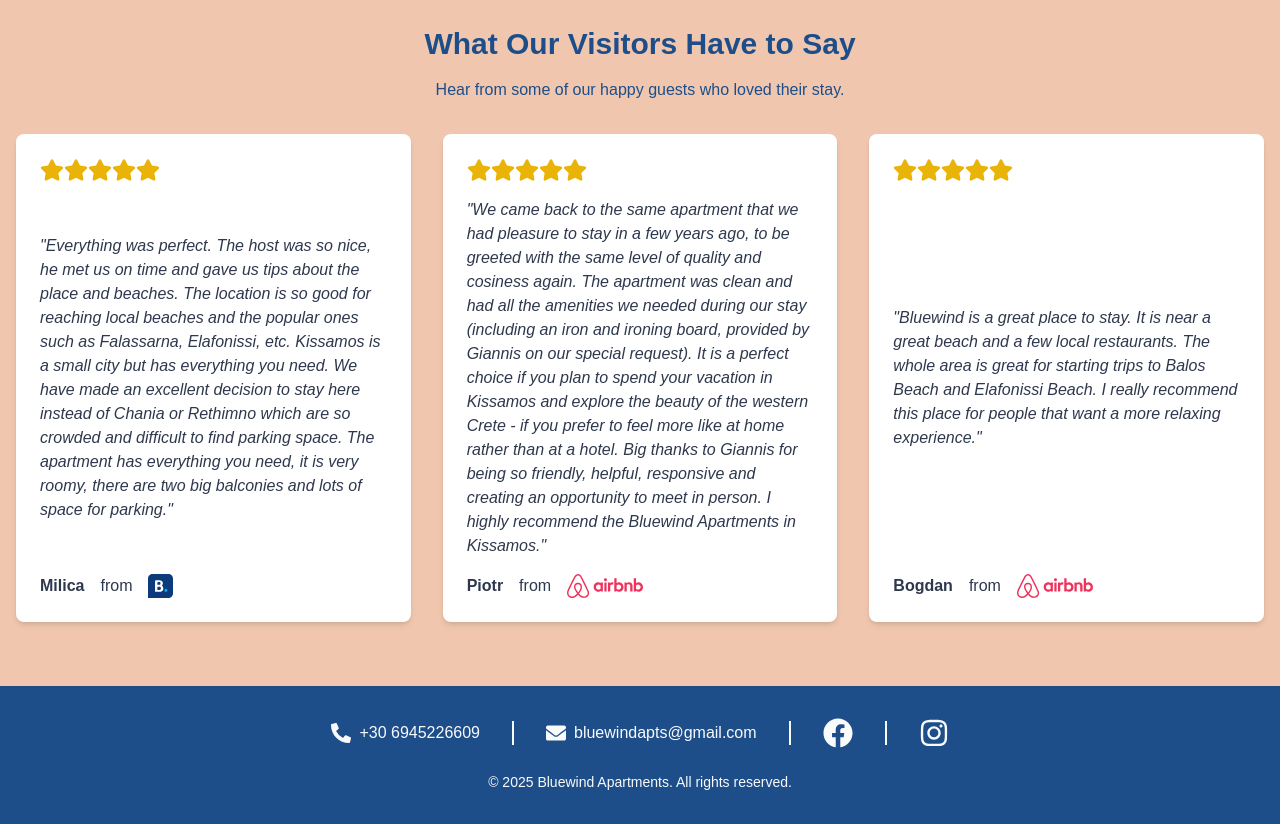
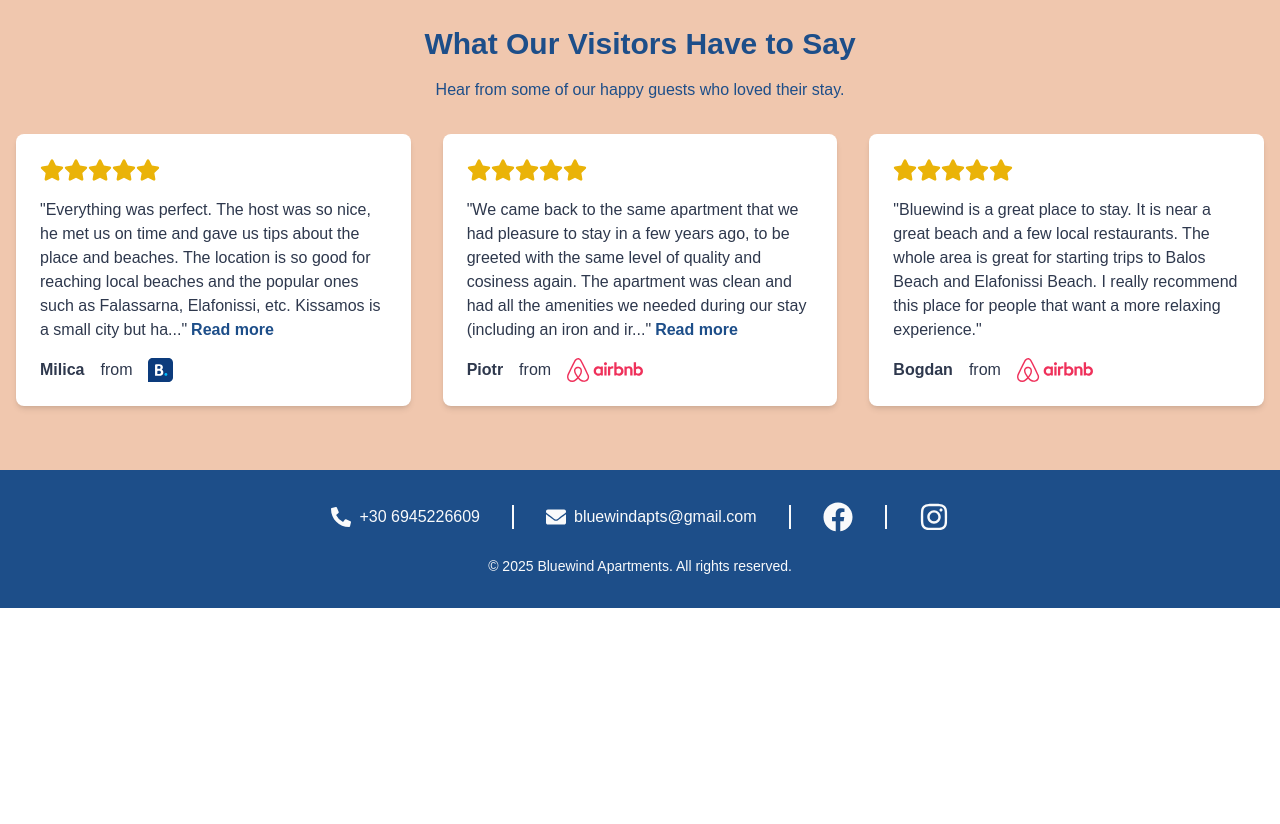
Before and after one commit to KostasTheodoro/Bluewind-apartments, a Next.js app: page / in a window 1280 px wide. Shown: the part 1860-2684 px from the top of the page. After the commit the page ends 2468 px from the top, so only its background shows below. Built offline with nearby package versions, Linux system fonts and the light colour scheme.

Commit message:
read more testimonials

```diff
--- a/src/components/Testimonials.tsx
+++ b/src/components/Testimonials.tsx
@@ -1,25 +1,35 @@
+import { useState } from "react";
 import { FaStar } from "react-icons/fa";
 import Image from "next/image";
 
+const MAX_LENGTH = 250;
+
+type Review = {
+  name: string;
+  reviewText: string;
+  source: "airbnb" | "booking";
+  rating: number;
+};
+
 const Testimonials = () => {
-  const reviews = [
+  const reviews: Review[] = [
     {
       name: "Milica",
-      review:
+      reviewText:
         "Everything was perfect. The host was so nice, he met us on time and gave us tips about the place and beaches. The location is so good for reaching local beaches and the popular ones such as Falassarna, Elafonissi, etc. Kissamos is a small city but has everything you need. We have made an excellent decision to stay here instead of Chania or Rethimno which are so crowded and difficult to find parking space. The apartment has everything you need, it is very roomy, there are two big balconies and lots of space for parking.",
       source: "booking",
       rating: 5,
     },
     {
       name: "Piotr",
-      review:
+      reviewText:
         "We came back to the same apartment that we had pleasure to stay in a few years ago, to be greeted with the same level of quality and cosiness again. The apartment was clean and had all the amenities we needed during our stay (including an iron and ironing board, provided by Giannis on our special request). It is a perfect choice if you plan to spend your vacation in Kissamos and explore the beauty of the western Crete - if you prefer to feel more like at home rather than at a hotel. Big thanks to Giannis for being so friendly, helpful, responsive and creating an opportunity to meet in person. I highly recommend the Bluewind Apartments in Kissamos.",
       source: "airbnb",
       rating: 5,
     },
     {
       name: "Bogdan",
-      review:
+      reviewText:
         "Bluewind is a great place to stay. It is near a great beach and a few local restaurants. The whole area is great for starting trips to Balos Beach and Elafonissi Beach. I really recommend this place for people that want a more relaxing experience.",
       source: "airbnb",
       rating: 5,
@@ -38,10 +48,28 @@ const Testimonials = () => {
 
         <div className="mt-8 grid grid-cols-1 md:grid-cols-3 gap-8">
           {reviews.map((review, index) => (
-            <div
-              key={index}
-              className="p-6 bg-white rounded-lg shadow-md flex flex-col h-full text-left"
-            >
+            <TestimonialCard key={index} review={review} />
+          ))}
+        </div>
+      </div>
+    </section>
+  );
+};
+
+type TestimonialCardProps = {
+  review: Review;
+};
+
+const TestimonialCard = ({ review }: TestimonialCardProps) => {
+  const [expanded, setExpanded] = useState(false);
+  const isLong = review.reviewText.length > MAX_LENGTH;
+  const displayedText =
+    expanded || !isLong
+      ? review.reviewText
+      : `${review.reviewText.substring(0, MAX_LENGTH)}...`;
+
+  return (
+    <div className="p-6 bg-white rounded-lg shadow-md flex flex-col h-full text-left">
       <div className="flex items-center mb-4">
         {Array(review.rating)
           .fill(null)
@@ -50,8 +78,16 @@ const Testimonials = () => {
           ))}
       </div>
 
-              <p className="italic text-neutral-slate flex-grow flex items-center justify-center">
-                &quot;{review.review}&quot;
+      <p className="text-neutral-slate flex-grow">
+        &quot;{displayedText}&quot;
+        {isLong && !expanded && (
+          <span
+            className="text-primary cursor-pointer ml-1 font-bold"
+            onClick={() => setExpanded(true)}
+          >
+            Read more
+          </span>
+        )}
       </p>
 
       <div className="mt-auto flex items-center space-x-2 pt-4">
@@ -70,10 +106,6 @@ const Testimonials = () => {
         />
       </div>
     </div>
-          ))}
-        </div>
-      </div>
-    </section>
   );
 };
 
```
Lines whose indentation alone changed are shown as unchanged.
